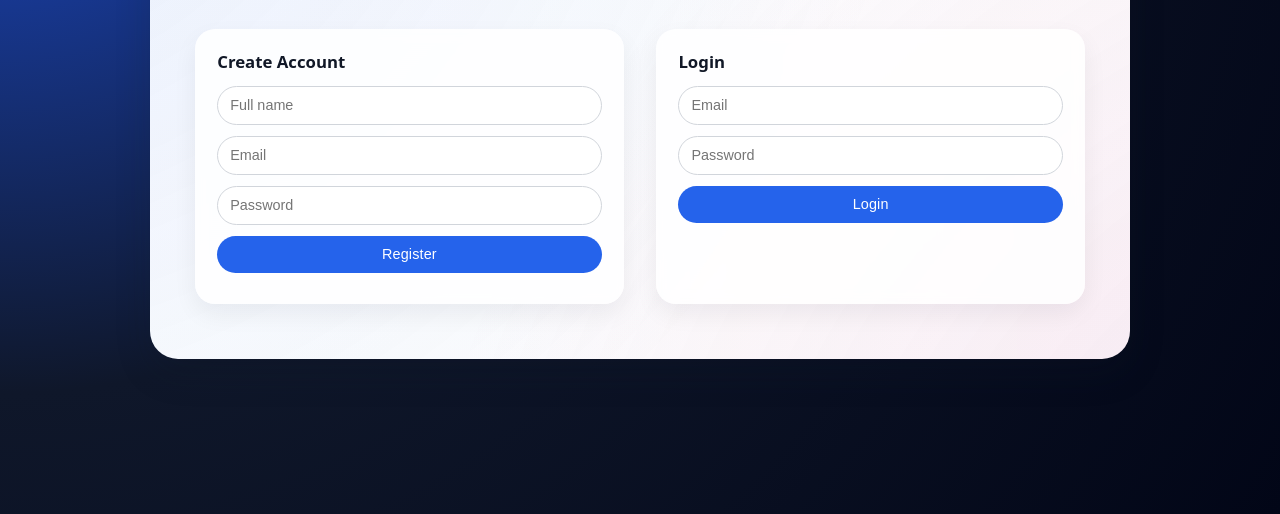
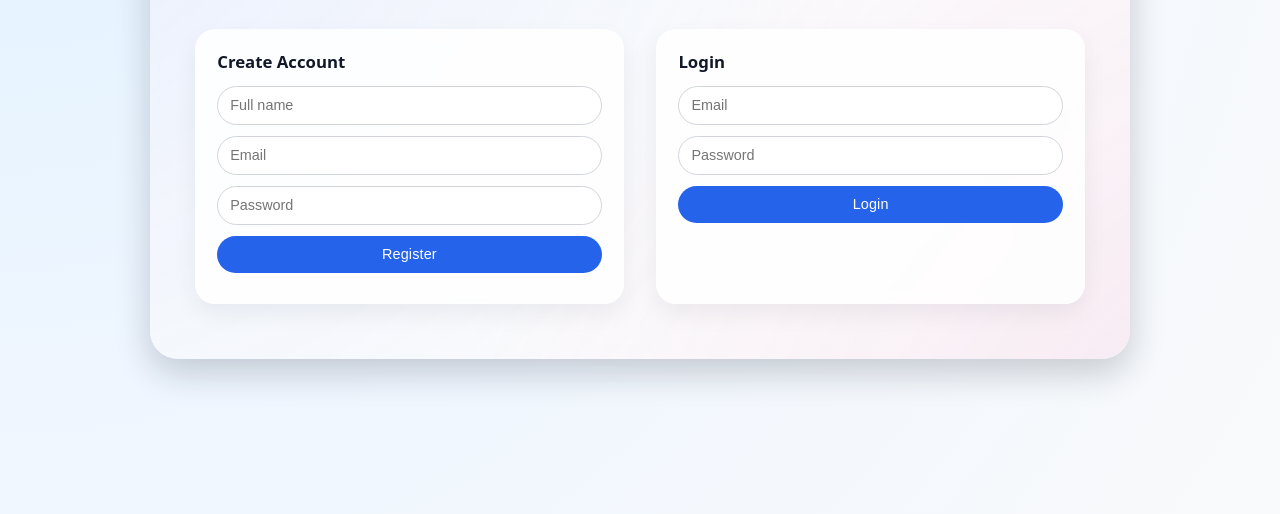
Before and after one commit to Abdullah-NasserAlb/SOFTWARE-Project-Part3-new, a plain HTML site: page index.html in a window 1280 px wide. Shown: the part 286-800 px from the top of the page. Drawn offline with Linux system fonts and the light colour scheme.

Commit message:
Update style.css

```diff
--- a/style.css
+++ b/style.css
@@ -29,7 +29,9 @@ body {
   margin: 0;
   font-family: "Poppins", system-ui, -apple-system, BlinkMacSystemFont,
     "Segoe UI", sans-serif;
-  background: radial-gradient(circle at top left, #1d4ed8 0, #0f172a 45%, #020617 100%);
+
+  /* much lighter background so text is clearer */
+  background: radial-gradient(circle at top left, #e0f2fe 0, #eff6ff 45%, #f9fafb 100%);
   color: var(--text-main);
 }
 
```
